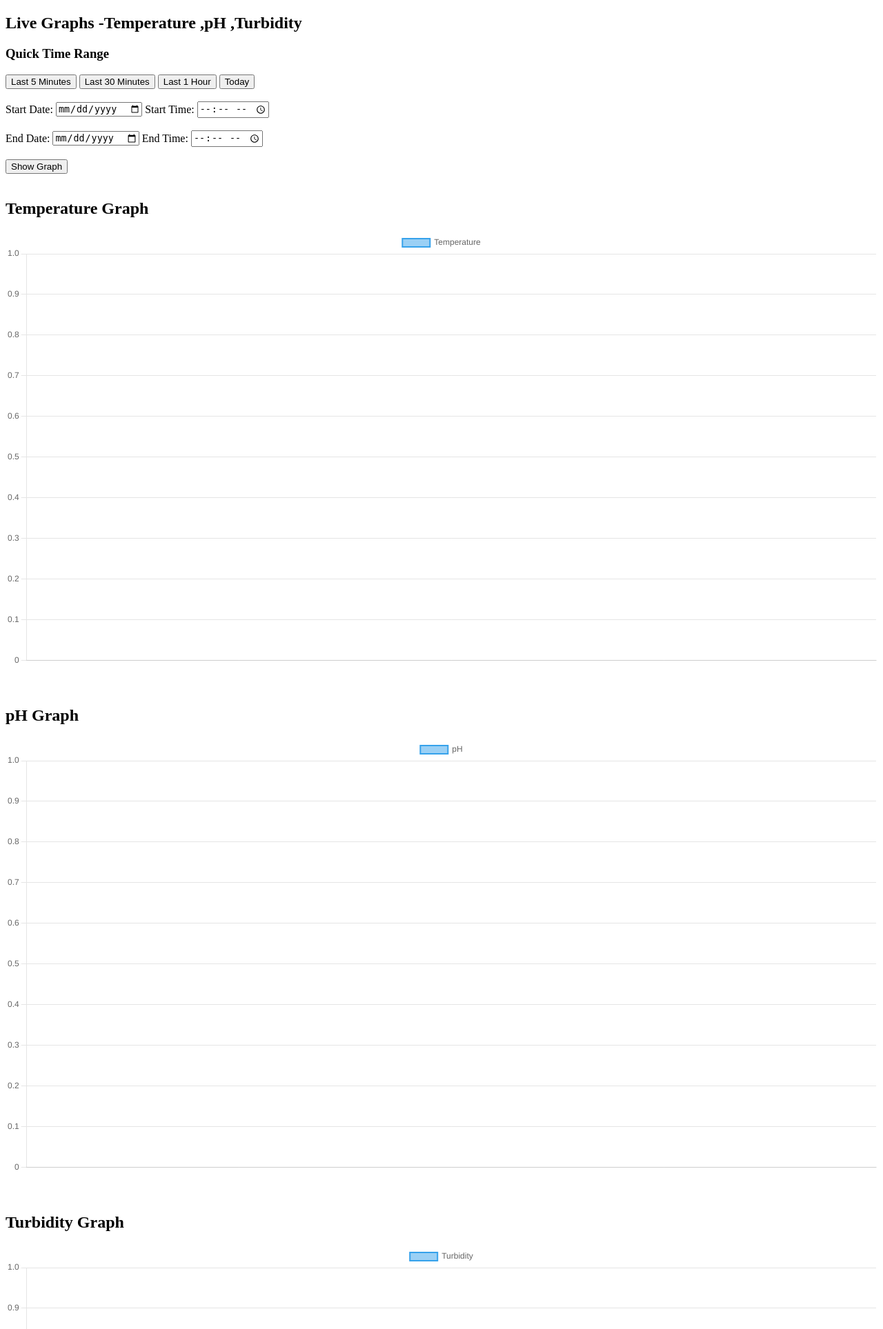
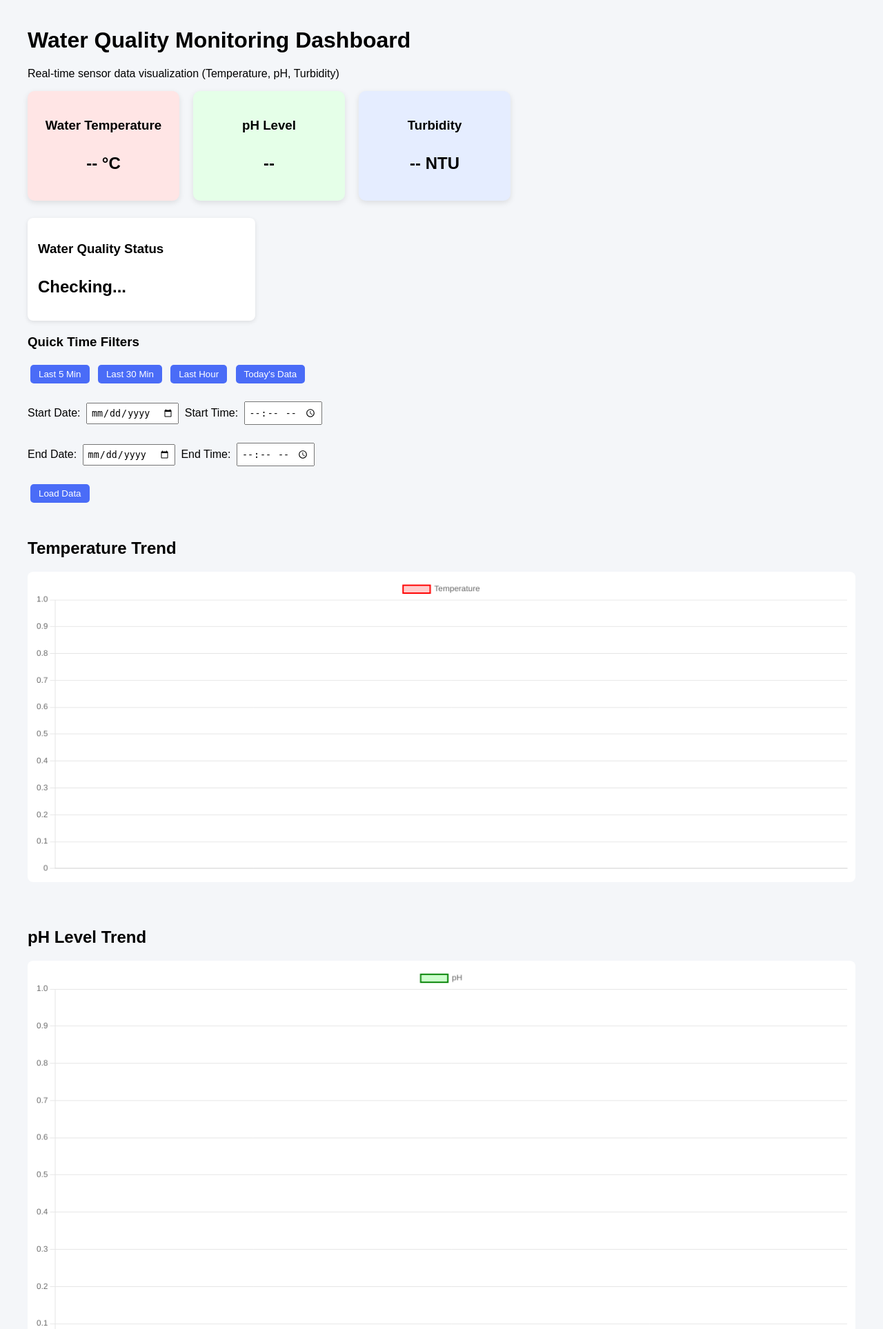
Before and after one commit to Krishnendhu-jills/iot-mqtt-django-dashboard, a Django app: page /graph/ in a window 1280 px wide. Shown: the top 1927 px of the page at 69% size. Run offline with Django 5.2, Linux system fonts and the light colour scheme; data that the repository does not hold is empty.

Commit message:
Improved graph page

```diff
--- a/dashboard/templates/graph.html
+++ b/dashboard/templates/graph.html
@@ -2,19 +2,108 @@
 <!DOCTYPE html>
 <html>
 <head>
+    <style>
+
+body{
+    font-family: Arial, sans-serif;
+    margin:40px;
+    background:#f4f6f9;
+}
+
+h2{
+    margin-top:30px;
+}
+
+.card-container{
+    display:flex;
+    gap:20px;
+    margin-bottom:25px;
+}
+
+.sensor-card{
+    padding:20px;
+    border-radius:10px;
+    width:180px;
+    text-align:center;
+    box-shadow:0 3px 8px rgba(0,0,0,0.1);
+}
+
+.temp-card{
+    background:#ffe5e5;
+}
+
+.ph-card{
+    background:#e5ffe8;
+}
+
+.turb-card{
+    background:#e5edff;
+}
+
+button{
+    padding:6px 12px;
+    margin:4px;
+    border:none;
+    border-radius:5px;
+    background:#4a6cf7;
+    color:white;
+    cursor:pointer;
+}
+
+button:hover{
+    background:#3656d4;
+}
+
+input{
+    padding:5px;
+    margin:4px;
+}
+
+canvas{
+    background:white;
+    border-radius:8px;
+    padding:10px;
+}
+
+</style>
     <script src="https://cdn.jsdelivr.net/npm/chart.js"></script>
     <title>Sensor Graph</title>
 </head>
 
 <body>
 
-<h2>Live Graphs -Temperature ,pH ,Turbidity</h2>
-<h3>Quick Time Range</h3>
+<h1>Water Quality Monitoring Dashboard</h1>
+<p>Real-time sensor data visualization (Temperature, pH, Turbidity)</p>
+<div class="card-container">
 
-<button onclick="lastMinutes(5)">Last 5 Minutes</button>
-<button onclick="lastMinutes(30)">Last 30 Minutes</button>
-<button onclick="lastMinutes(60)">Last 1 Hour</button>
-<button onclick="todayData()">Today</button>
+<div class="sensor-card temp-card">
+<h3>Water Temperature</h3>
+<h2 id="tempValue">-- °C</h2>
+</div>
+
+<div class="sensor-card ph-card">
+<h3>pH Level</h3>
+<h2 id="phValue">--</h2>
+</div>
+
+<div class="sensor-card turb-card">
+<h3>Turbidity</h3>
+<h2 id="turbValue">-- NTU</h2>
+</div>
+
+</div>
+
+<div style="margin-bottom:20px; padding:15px; background:white; border-radius:8px; width:300px; box-shadow:0 2px 6px rgba(0,0,0,0.1);">
+<h3>Water Quality Status</h3>
+<h2 id="waterStatus">Checking...</h2>
+</div>
+
+<h3>Quick Time Filters</h3>
+
+<button onclick="lastMinutes(5)">Last 5 Min</button>
+<button onclick="lastMinutes(30)">Last 30 Min</button>
+<button onclick="lastMinutes(60)">Last Hour</button>
+<button onclick="todayData()">Today's Data</button>
 
 <br><br>
 <label>Start Date:</label>
@@ -33,21 +122,21 @@
 
 <br><br>
 
-<button onclick="loadData()">Show Graph</button>
+<button onclick="loadData()">Load Data</button>
 
 <br><br>
-<h2>Temperature Graph</h2>
-<canvas id="tempChart"></canvas>
+<h2>Temperature Trend</h2>
+<canvas id="tempChart" height="120"></canvas>
 
 <br><br>
 
-<h2>pH Graph</h2>
+<h2>pH Level Trend</h2>
 <canvas id="phChart"></canvas>
 
 <br><br>
 
-<h2>Turbidity Graph</h2>
-<canvas id="turbidityChart"></canvas>
+<h2>Turbidity Trend</h2>
+<canvas id="turbidityChart" height="120"></canvas>
 
 
 <br><br>
@@ -110,7 +199,11 @@ const chart = new Chart(ctx, {
         datasets: [{
             label: 'Temperature',
             data: [],
-            borderWidth: 2
+            borderWidth: 2,
+            pointRadius: 2,
+            pointHoverRadius: 4,
+            borderColor: "red",
+            backgroundColor: "rgba(255,0,0,0.2)"
         }]
     },
     options: {
@@ -133,7 +226,11 @@ const phChart = new Chart(phCtx, {
         datasets: [{
             label: 'pH',
             data: [],
-            borderWidth: 2
+            borderWidth: 2,
+            pointRadius: 2,
+            pointHoverRadius: 4,
+            borderColor: "green",
+            backgroundColor: "rgba(0,255,0,0.2)"
         }]
     },
     options: {
@@ -156,7 +253,11 @@ const turbChart = new Chart(turbCtx, {
         datasets: [{
             label: 'Turbidity',
             data: [],
-            borderWidth: 2
+            borderWidth: 2,
+            pointRadius: 2,
+            pointHoverRadius: 4,
+            borderColor: "blue",
+            backgroundColor: "rgba(0,0,255,0.2)"
         }]
     },
     options: {
@@ -207,6 +308,32 @@ function loadData(){
         phChart.update();
         turbChart.update();
 
+         // UPDATE SENSOR CARDS
+        if(data.temps.length > 0){
+            document.getElementById("tempValue").innerText =
+                data.temps[data.temps.length-1] + " °C";
+
+            document.getElementById("phValue").innerText =
+                data.ph[data.ph.length-1];
+
+            document.getElementById("turbValue").innerText =
+                data.turbidity[data.turbidity.length-1] + " NTU";
+    }
+
+    if(data.temps.length > 0){
+
+    let temp = data.temps[data.temps.length-1];
+    let ph = data.ph[data.ph.length-1];
+    let turb = data.turbidity[data.turbidity.length-1];
+
+    if(ph >= 6.5 && ph <= 8.5 && turb < 50 && temp < 35){
+        document.getElementById("waterStatus").innerText = "SAFE 🟢";
+    }else{
+        document.getElementById("waterStatus").innerText = "UNSAFE 🔴";
+    }
+
+}
+
 
     // SHOW ALERT
    if(data.alert && data.alert !== lastAlert){
```
